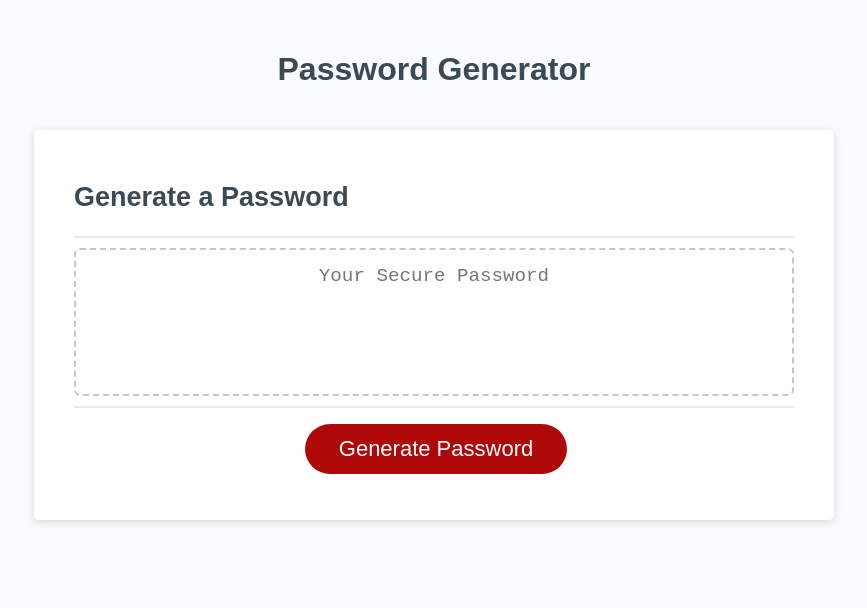
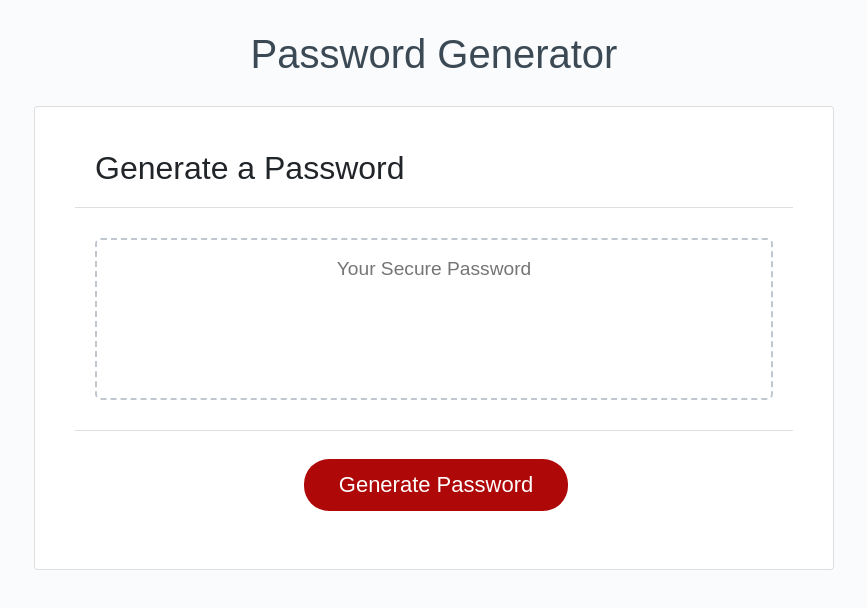
Before and after one commit to hngdngng/password-generator, a plain HTML site: page index.html in a window 1280 px wide. Shown: the whole page, without its empty margins (206-1073 px from the left). Drawn offline with nearby package versions, Linux system fonts and the light colour scheme.

Commit message:
Updated HTML and CSS. Integrated Bootstrap. Refactored CSS.

```diff
--- a/index.html
+++ b/index.html
@@ -1,34 +1,40 @@
 <!DOCTYPE html>
 <html lang="en">
+
 <head>
   <meta charset="UTF-8" />
   <meta name="viewport" content="width=device-width, initial-scale=1.0" />
   <meta http-equiv="X-UA-Compatible" content="ie=edge" />
   <title>Password Generator</title>
-    <link rel="stylesheet" href="style.css" />
+  <!-- Reset CSS -->
+  <link rel="stylesheet" href="./reset.css">
+  <!-- Link Bootstrap -->
+  <link rel="stylesheet" href="https://stackpath.bootstrapcdn.com/bootstrap/4.5.0/css/bootstrap.min.css"
+  integrity="sha384-9aIt2nRpC12Uk9gS9baDl411NQApFmC26EwAOH8WgZl5MYYxFfc+NcPb1dKGj7Sk" crossorigin="anonymous">
+  <!-- Link CSS stylesheet -->
+  <link rel="stylesheet" href="./style.css">
 </head>
+
 <body>
   <div class="wrapper">
     <header>
       <h1>Password Generator</h1>
     </header>
-      <div class="card">
+    <div class="card mx-auto">
+      <!-- mx.auto sets the left and right margins to auto centering the card insude the wrapper  -->
       <div class="card-header">
         <h2>Generate a Password</h2>
       </div>
       <div class="card-body">
-          <textarea
-            readonly
-            id="password"
-            placeholder="Your Secure Password"
-            aria-label="Generated Password"
-          ></textarea>
+        <textarea readonly id="password" placeholder="Your Secure Password" aria-label="Generated Password"></textarea>
       </div>
       <div class="card-footer">
         <button id="generate" class="btn">Generate Password</button>
       </div>
     </div>
   </div>
+  <!-- Link JS -->
   <script src="./script.js"></script>
 </body>
+
 </html>
--- /dev/null
+++ b/reset.css
@@ -0,0 +1,48 @@
+/* http://meyerweb.com/eric/tools/css/reset/
+   v2.0 | 20110126
+   License: none (public domain)
+*/
+
+html, body, div, span, applet, object, iframe,
+h1, h2, h3, h4, h5, h6, p, blockquote, pre,
+a, abbr, acronym, address, big, cite, code,
+del, dfn, em, img, ins, kbd, q, s, samp,
+small, strike, strong, sub, sup, tt, var,
+b, u, i, center,
+dl, dt, dd, ol, ul, li,
+fieldset, form, label, legend,
+table, caption, tbody, tfoot, thead, tr, th, td,
+article, aside, canvas, details, embed,
+figure, figcaption, footer, header, hgroup,
+menu, nav, output, ruby, section, summary,
+time, mark, audio, video {
+	margin: 0;
+	padding: 0;
+	border: 0;
+	font-size: 100%;
+	font: inherit;
+	vertical-align: baseline;
+}
+/* HTML5 display-role reset for older browsers */
+article, aside, details, figcaption, figure,
+footer, header, hgroup, menu, nav, section {
+	display: block;
+}
+body {
+	line-height: 1;
+}
+ol, ul {
+	list-style: none;
+}
+blockquote, q {
+	quotes: none;
+}
+blockquote:before, blockquote:after,
+q:before, q:after {
+	content: '';
+	content: none;
+}
+table {
+	border-collapse: collapse;
+	border-spacing: 0;
+}
--- a/style.css
+++ b/style.css
@@ -1,8 +1,4 @@
-*,
-*::before,
-*::after {
-  box-sizing: border-box;
-}
+/* CSS for https://hngdngng.github.io/password-generator/*/
 
 html,
 body,
@@ -31,53 +27,26 @@ header {
 }
 
 .card {
-  background-color: hsl(0, 0%, 100%);
-  border-radius: 5px;
-  border-width: 1px;
-  box-shadow: rgba(0, 0, 0, 0.15) 0px 2px 8px 0px;
-  color: hsl(206, 17%, 28%);
-  font-size: 18px;
-  margin: 0 auto;
   max-width: 800px;
   padding: 30px 40px;
-}
-
-.card-header::after {
-  content: " ";
-  display: block;
-  width: 100%;
-  background: #e7e9eb;
-  height: 2px;
 }
 
 .card-body {
   min-height: 100px;
 }
 
+.card-header {
+  background-color: white;
+}
+
 .card-footer {
   text-align: center;
-}
-
-.card-footer::before {
-  content: " ";
-  display: block;
-  width: 100%;
-  background: #e7e9eb;
-  height: 2px;
-}
-
-.card-footer::after {
-  content: " ";
-  display: block;
-  clear: both;
+  background-color: white;
 }
 
 .btn {
-  border: none;
   background-color: hsl(360, 91%, 36%);
   border-radius: 25px;
-  box-shadow: rgba(0, 0, 0, 0.1) 0px 1px 6px 0px rgba(0, 0, 0, 0.2) 0px 1px 1px
-    0px;
   color: hsl(0, 0%, 100%);
   display: inline-block;
   font-size: 22px;
@@ -85,23 +54,9 @@ header {
   margin: 16px 16px 16px 20px;
   padding: 14px 34px;
   text-align: center;
-  cursor: pointer;
-}
-
-button[disabled] {
-  cursor: default;
-  background: #c0c7cf;
-}
-
-.float-right {
-  float: right;
 }
 
 #password {
-  -webkit-appearance: none;
-  -moz-appearance: none;
-  appearance: none;
-  border: none;
   display: block;
   width: 100%;
   padding-top: 15px;
@@ -115,9 +70,9 @@ button[disabled] {
   border: 2px dashed #c0c7cf;
   border-radius: 6px;
   resize: none;
-  overflow: hidden;
 }
 
+/* Media Query to change  */
 @media (max-width: 690px) {
   .btn {
     font-size: 1rem;
```
Lines whose indentation alone changed are shown as unchanged.
